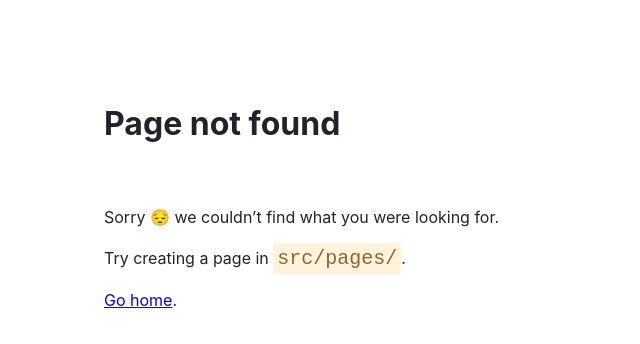
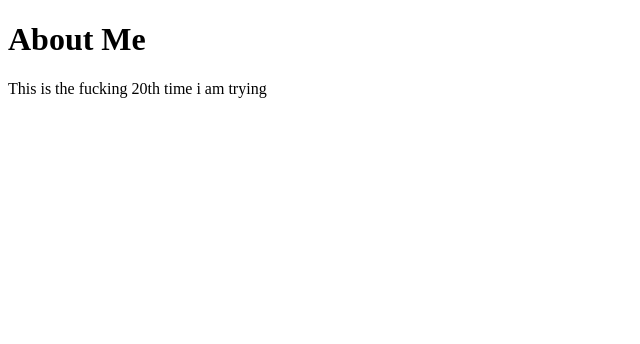
Before and after one commit to ajaydaram/deployme, a Gatsby site: page /about in a window 1280 px wide. Before the commit this address had no page. Shown: the whole page, without its empty margins (0-640 px from the left). Built offline with nearby package versions, Linux system fonts and the light colour scheme; Gatsby itself is replaced by a stand-in of ours.

Commit message:
add about page and modified homepage

```diff
--- /dev/null
+++ b/src/pages/about.js
@@ -0,0 +1,18 @@
+// Import react so you can use a react file
+import * as React from 'react'
+
+//define a component
+
+const AboutPage = () => {
+    return(
+      <main>
+          <title>I am Ajay</title>
+          <h1>About Me</h1>
+          <p>This is the fucking 20th time i am trying</p>
+      </main>
+    )
+}
+
+// export your component to use by other parts of the site
+
+export default AboutPage
```
Also changed, not shown: src/pages/index.js (+17 -0 lines).
